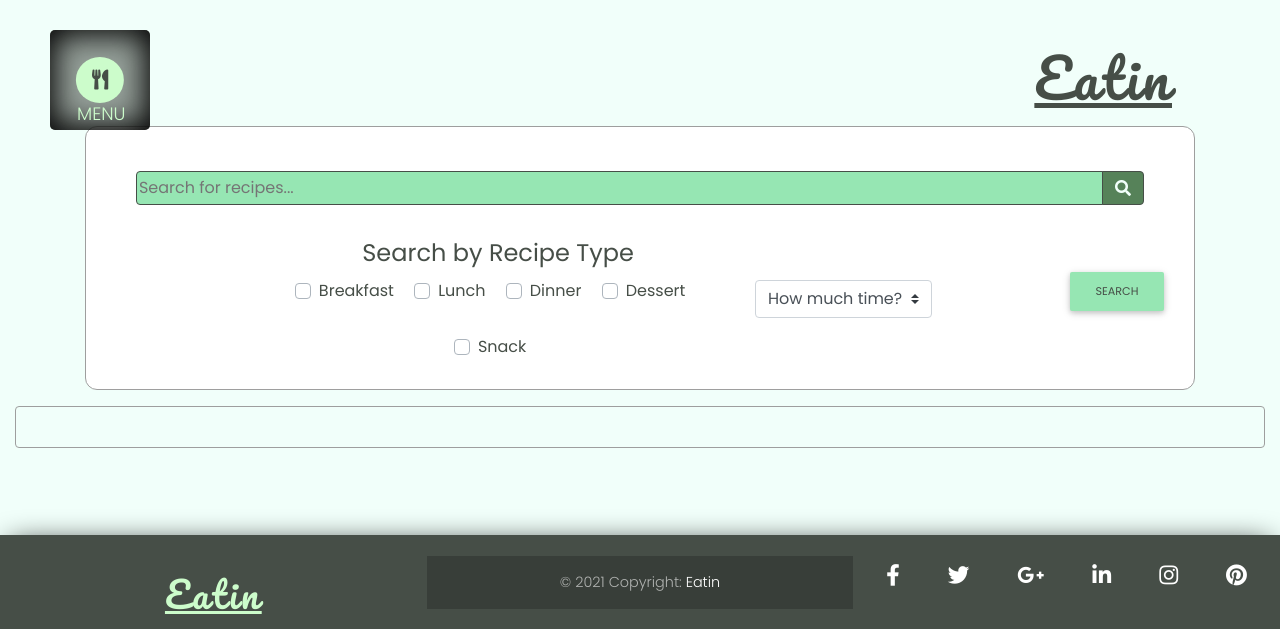
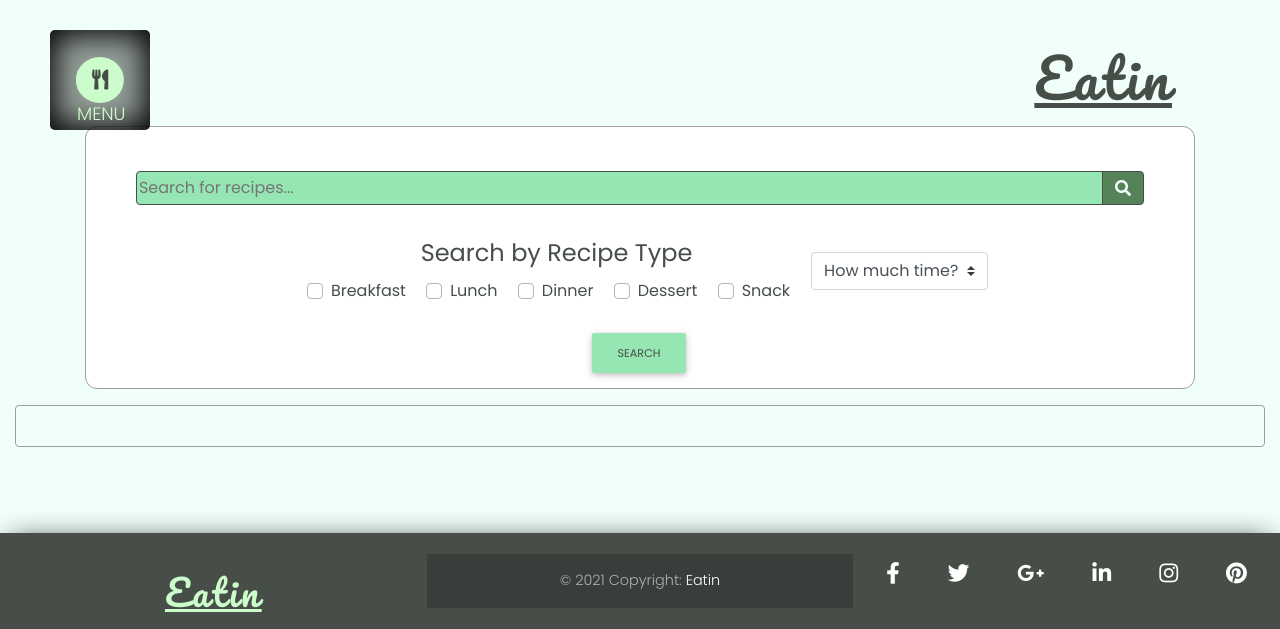
Before and after one commit to TezBaydu/Milestone-Project-3-Cooking, a Flask app: page /browse in a window 1280 px wide. Shown: the top 629 px of the page. Run offline with Flask 2, Linux system fonts and the light colour scheme; data that the repository does not hold is empty; some libraries are stand-ins or nearby versions.

Commit message:
Delete function applied to recipes in profile

```diff
--- a/app.py
+++ b/app.py
@@ -131,6 +131,14 @@ def profile():
     return redirect(url_for("login"))
 
 
+@app.route("/delete_recipes/<member_recipe_id>")
+def delete_recipes(member_recipe_id):
+    mongo.db.recipes.remove({"_id": ObjectId(member_recipe_id)})
+    flash("Recipe Successfully deleted")
+
+    return redirect(url_for("profile"))
+
+
 @app.route("/logout")
 def logout():
     # remove member from session cookies
--- a/templates/browse.html
+++ b/templates/browse.html
@@ -16,7 +16,7 @@
             </div>
           </div>
           <div class="row margin-width-auto justify-content-between">
-            <div class="col-9 card-panel browse-recipe">
+            <div class="col card-panel browse-recipe">
               <h4 class="recipe-header">Search by Recipe Type</h4>
               <!-- Breakfast checkbox -->
               <div class="custom-control custom-checkbox custom-control-inline">
@@ -48,7 +48,7 @@
             </div>
             <!-- Recipe ready in time selections -->
             <div class="row">
-            <div class="col-3 browse-recipe">
+              <div class="col browse-recipe">
                 <select class="browser-default custom-select">
                   <option selected>How much time?</option>
                   <option value="1" name="uptoTen">upto 10mins</option>
@@ -59,7 +59,8 @@
               </div>
             </div>
           </div>
-          <div class="row">
+      </div>
+      <div class="row center-align">
         <div class="col browse-button">
           <button class="btn btn-grn btn-rounded btn-md my-0 ml-sm-2" type="submit">Search</button>
         </div>
@@ -81,12 +82,14 @@
                 <div class="card mb-4">
                   <div class="view overlay">
                     {% if recipe.recipe_image == "" %}
-                    <img class="card-img-top" src="https://www.moregreenenergy.com.au/MoreGreen/Client-Admin/uploads/NoImage.jpg" alt="No Recipe image uploaded"/>
+                    <img class="card-img-top"
+                      src="https://www.moregreenenergy.com.au/MoreGreen/Client-Admin/uploads/NoImage.jpg"
+                      alt="No Recipe image uploaded" />
                     <a href="#!">
                       <div class="mask rgba-white-slight"></div>
                     </a>
                     {% else %}
-                    <img class="card-img-top" src="{{ recipe.recipe_image }}" alt="Recipe image"/>
+                    <img class="card-img-top" src="{{ recipe.recipe_image }}" alt="Recipe image" />
                     <a href="#!">
                       <div class="mask rgba-white-slight"></div>
                     </a>
--- a/templates/profile.html
+++ b/templates/profile.html
@@ -107,7 +107,7 @@
                               Edit Recipe
                               <i class="fas fa-edit"></i>
                             </a>
-                            <a class="btn btn-rd btn-md" type="button">
+                            <a class="btn btn-rd btn-md" type="button" href="{{ url_for('delete_recipes', member_recipe_id=member_recipe._id)}}">
                               Delete Recipe
                               <i class="far fa-calendar-times"></i>
                             </a>
@@ -164,7 +164,7 @@
                           Edit Recipe
                           <i class="fas fa-edit"></i>
                         </a>
-                        <a class="btn btn-rd btn-md" type="button">
+                        <a class="btn btn-rd btn-md" type="button" href="{{ url_for('delete_recipes', member_recipe_id=member_recipe._id)}}">
                           Delete Recipe
                           <i class="far fa-calendar-times"></i>
                         </a>
```
Also changed, not shown: README.md. Lines whose indentation alone changed are shown as unchanged.
